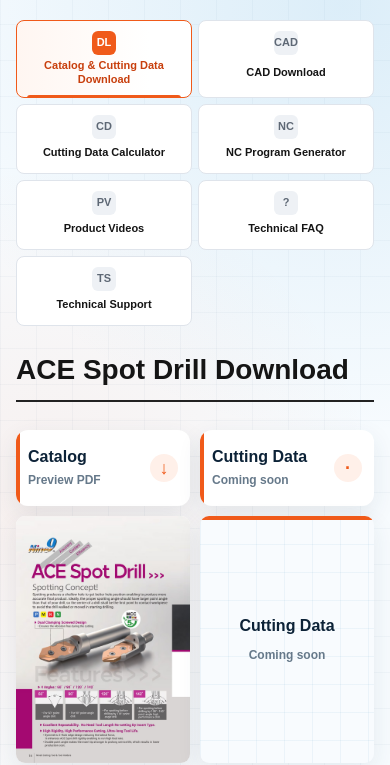
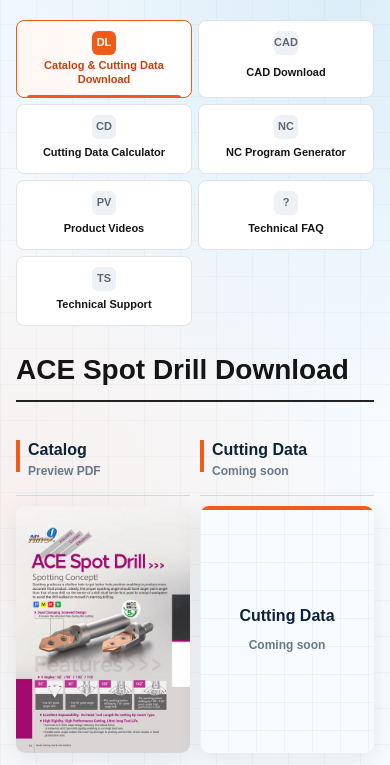
Before and after one commit to Ulysses-Li/Support-Center, a plain HTML site: page Products/AceSpotDrill/indexV2.0.html in a window 390 px wide. Shown: the part 84-849 px from the top of the page. Drawn offline with nearby package versions, Linux system fonts and the light colour scheme.

Commit message:
恢復下載區簡潔標題樣式

```diff
--- a/css/product-resource-template-V1.0V2.0.css
+++ b/css/product-resource-template-V1.0V2.0.css
@@ -149,52 +149,34 @@ body {
   align-items: start;
 }
 
-/* 每個下載項目將操作卡與封面放在同一欄。 */
+/* 每個下載項目將簡潔標題與封面放在同一欄。 */
 .resource-entry {
   min-width: 0;
   display: grid;
-  gap: 14px;
-}
-
-.resource-card {
+  gap: 12px;
+}
+
+.resource-heading {
   position: relative;
-  min-height: 92px;
-  padding: 18px 18px 18px 20px;
-  display: grid;
-  grid-template-columns: 42px minmax(0, 1fr) 34px;
+  min-height: 68px;
+  padding: 4px 4px 10px 18px;
+  display: grid;
+  grid-template-columns: 34px minmax(0, 1fr);
   align-items: center;
-  gap: 14px;
-  overflow: hidden;
+  gap: 12px;
   color: #0c2237;
-  background: #fff;
-  border-radius: 12px;
-  box-shadow: 0 8px 24px rgba(31, 65, 91, 0.09);
-  text-decoration: none;
-  transition: transform 0.2s ease, box-shadow 0.2s ease;
-}
-
-/* 左側橘線是唯一主要分隔，避免再堆疊標題框與預覽框。 */
-.resource-card::before {
+  border-bottom: 1px solid #cfdae4;
+}
+
+/* 橘色短線延續舊版下載標題的視覺識別。 */
+.resource-heading::before {
   content: "";
   position: absolute;
-  inset: 0 auto 0 0;
-  width: 4px;
+  left: 0;
+  top: 12px;
+  width: 6px;
+  height: 34px;
   background: #f05a1a;
-}
-
-.resource-card:hover {
-  transform: translateY(-4px);
-  color: #0c2237;
-  box-shadow: 0 14px 30px rgba(31, 65, 91, 0.14);
-}
-
-.resource-card.is-disabled {
-  cursor: default;
-}
-
-.resource-card.is-disabled:hover {
-  transform: none;
-  box-shadow: 0 8px 24px rgba(31, 65, 91, 0.09);
 }
 
 .resource-number {
@@ -218,23 +200,10 @@ body {
 
 .resource-status {
   display: block;
-  margin-top: 5px;
+  margin-top: 3px;
   color: #66798a;
   font-size: 14px;
   font-weight: 700;
-}
-
-.resource-action {
-  width: 32px;
-  height: 32px;
-  display: grid;
-  place-items: center;
-  color: #f05a1a;
-  background: #fff0e9;
-  border-radius: 50%;
-  font-size: 22px;
-  font-weight: 900;
-  line-height: 1;
 }
 
 /* PDF 封面維持原始型錄比例，並和上方下載卡對齊。 */
@@ -1400,18 +1369,6 @@ body {
     grid-template-columns: 1fr;
   }
 
-  /* 手機版維持單層橫向卡片，避免下載區佔用過長頁面。 */
-  .resource-card {
-    min-height: 82px;
-    padding: 15px 14px 15px 18px;
-    grid-template-columns: 36px minmax(0, 1fr) 32px;
-    gap: 10px;
-  }
-
-  .resource-title {
-    font-size: 18px;
-  }
-
   /* Catalog 與 Cutting Data 在手機版也維持同一排。 */
   .resource-grid {
     grid-template-columns: repeat(2, minmax(0, 1fr));
@@ -1422,11 +1379,17 @@ body {
     gap: 10px;
   }
 
-  .resource-card {
-    min-height: 76px;
-    padding: 12px;
-    grid-template-columns: minmax(0, 1fr) 28px;
-    gap: 7px;
+  .resource-heading {
+    min-height: 66px;
+    padding: 4px 3px 9px 12px;
+    grid-template-columns: minmax(0, 1fr);
+    gap: 0;
+  }
+
+  .resource-heading::before {
+    top: 10px;
+    width: 4px;
+    height: 32px;
   }
 
   .resource-number {
@@ -1439,12 +1402,6 @@ body {
 
   .resource-status {
     font-size: 12px;
-  }
-
-  .resource-action {
-    width: 28px;
-    height: 28px;
-    font-size: 18px;
   }
 
   .resource-cover {
--- a/js/render/product-resource-template-V1.0V2.0.js
+++ b/js/render/product-resource-template-V1.0V2.0.js
@@ -85,27 +85,18 @@ function renderDownload() {
     <h1 class="page-title">${escapeHTML(data.productName)} Download</h1>
     <div class="title-line"></div>
 
-    <!-- 下載項目使用單層資訊卡，名稱、狀態與操作集中在同一個表面。 -->
+    <!-- 下載項目恢復簡潔標題列，封面預覽維持在標題下方。 -->
     <div class="resource-grid">
       ${data.downloads.map((item, index) => `
         <article class="resource-entry">
-          <${item.href ? "a" : "div"}
-            class="resource-card ${item.href ? "" : "is-disabled"}"
-            ${item.href ? `href="${escapeHTML(item.href)}" target="_blank" rel="noopener"` : ""}
-          >
-            <!-- 編號讓兩個下載資源容易掃讀，也避免加入多餘裝飾框。 -->
+          <div class="resource-heading">
+            <!-- 編號保留資料順序，橘色短線延續原本下載區的識別方式。 -->
             <span class="resource-number" aria-hidden="true">${String(index + 1).padStart(2, "0")}</span>
-
             <div class="resource-copy">
               <h2 class="resource-title">${escapeHTML(item.title)}</h2>
               <span class="resource-status">${item.href ? "Preview PDF" : "Coming soon"}</span>
             </div>
-
-            <!-- 有連結時顯示下載符號；尚未提供時顯示狀態圓點。 -->
-            <span class="resource-action" aria-hidden="true">
-              ${item.href ? "↓" : "·"}
-            </span>
-          </${item.href ? "a" : "div"}>
+          </div>
 
           <!-- 封面與標題保持同欄；有 PDF 時點封面會開啟瀏覽器預覽。 -->
           <${item.href ? "a" : "div"}
```
